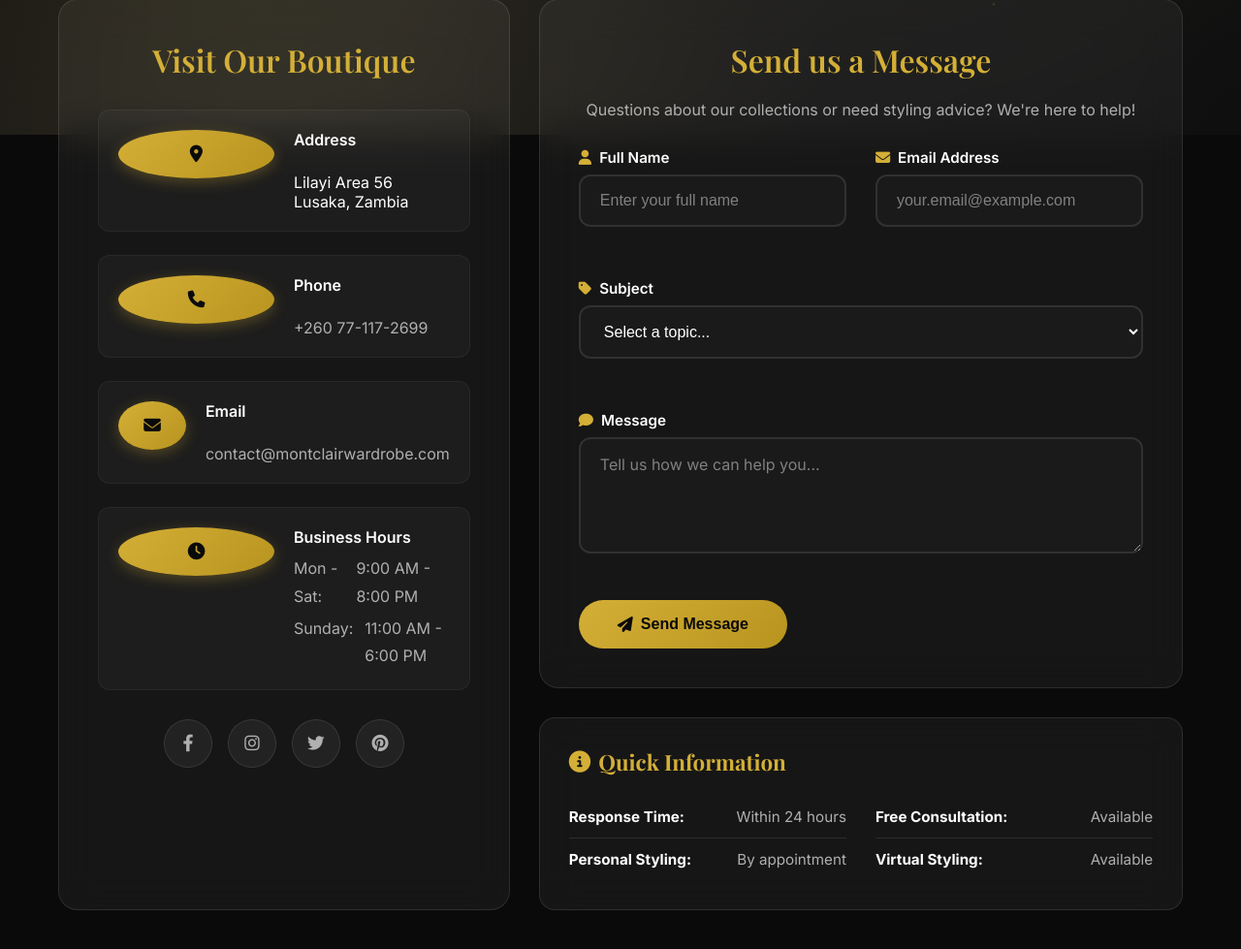
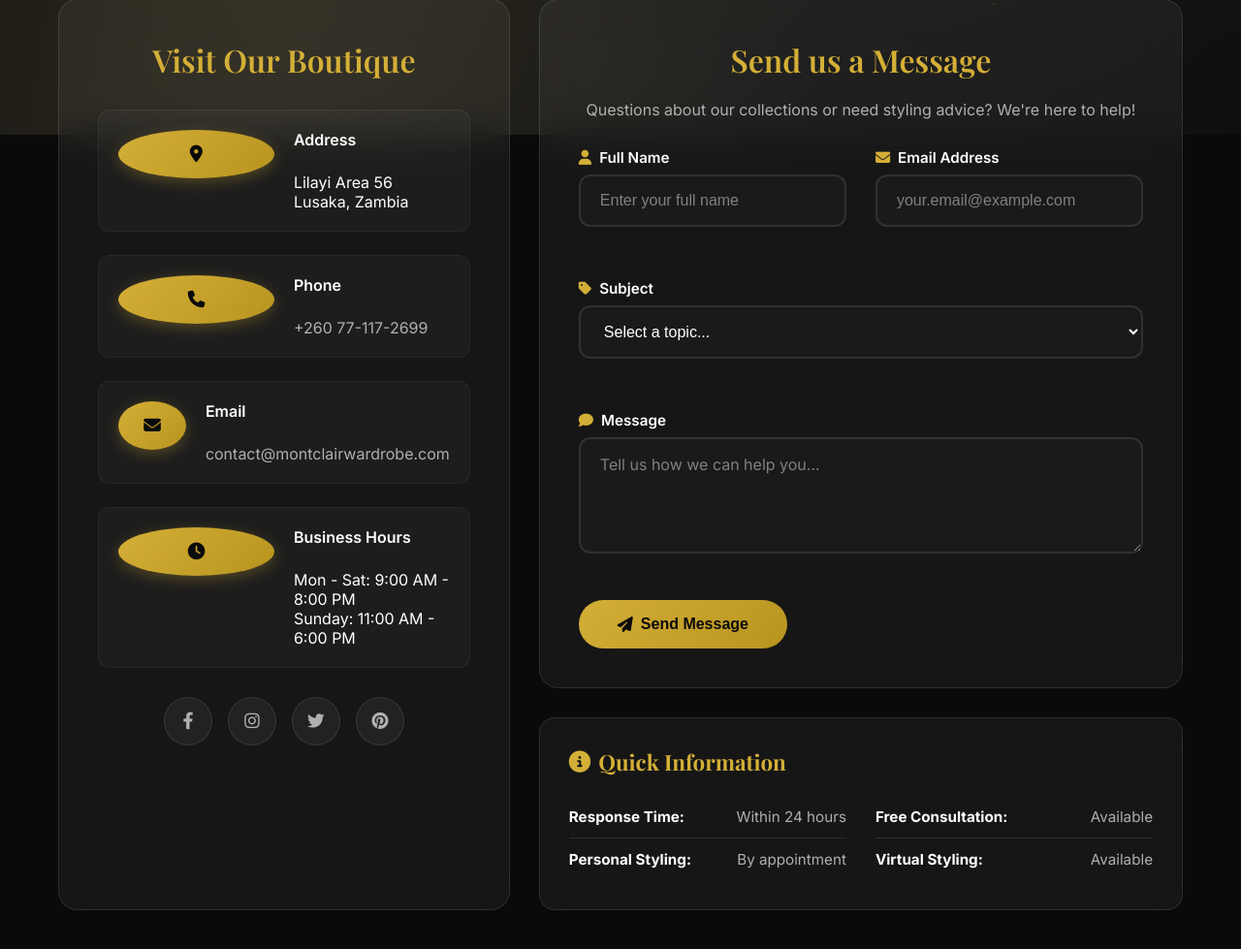
Before and after one commit to chizyu13/monticlairs-wardrobe, a Django app: page /contact/ in a window 1280 px wide. Shown: the part 661-1640 px from the top of the page at 97% size. Run offline with Django 5.2, Linux system fonts and the light colour scheme; some libraries are stand-ins or nearby versions.

Commit message:
Clean up business hours layout in contact page

```diff
--- a/templates/home/contact.html
+++ b/templates/home/contact.html
@@ -844,17 +844,9 @@
                                     <i class="fas fa-clock"></i>
                                 </div>
                                 <div>
-                                    <strong>Business Hours</strong>
-                                    <div style="margin-top: 8px; line-height: 1.8;">
-                                        <div style="display: flex; justify-content: space-between; margin-bottom: 4px;">
-                                            <span style="color: var(--text-secondary);">Mon - Sat:</span>
-                                            <span style="color: var(--text-secondary); margin-left: 12px;">9:00 AM - 8:00 PM</span>
-                                        </div>
-                                        <div style="display: flex; justify-content: space-between;">
-                                            <span style="color: var(--text-secondary);">Sunday:</span>
-                                            <span style="color: var(--text-secondary); margin-left: 12px;">11:00 AM - 6:00 PM</span>
-                                        </div>
-                                    </div>
+                                    <strong>Business Hours</strong><br>
+                                    Mon - Sat: 9:00 AM - 8:00 PM<br>
+                                    Sunday: 11:00 AM - 6:00 PM
                                 </div>
                             </li>
                         </ul>
```
